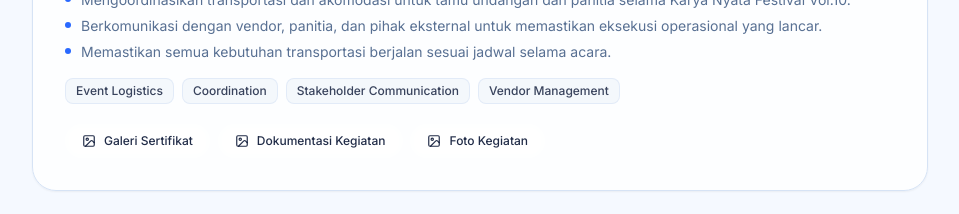
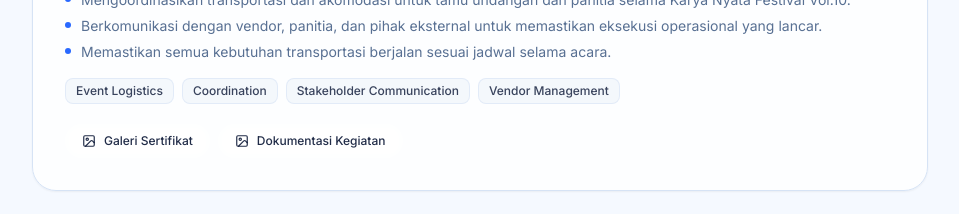
Before and after one commit to YedijaAdyaVesaka/Portofolio_YedijaAdyaVesaka, a Next.js app: page / in a window 1280 px wide. Shown: the part 3460-3674 px from the top of the page, without its empty margins (160-1119 px from the left). Built offline with nearby package versions, Linux system fonts and the light colour scheme.

Commit message:
refactor: merge photos into documentation, remove photos button

```diff
--- a/src/components/sections/home/about-section.tsx
+++ b/src/components/sections/home/about-section.tsx
@@ -12,7 +12,7 @@ import { Marquee } from "@/components/ui/marquee";
 import { useLanguage } from "@/context/language-context";
 import { TechSkills } from "./tech-skills";
 
-type GalleryModal = { type: "certificates" | "documentation" | "photos"; expIndex: number } | null;
+type GalleryModal = { type: "certificates" | "documentation"; expIndex: number } | null;
 
 export function AboutSection() {
     const { t } = useLanguage();
@@ -26,9 +26,7 @@ export function AboutSection() {
 
     /* images for current modal */
     const modalImages = galleryModal
-        ? (galleryModal.type === "photos"
-            ? experiences[galleryModal.expIndex]?.photos
-            : galleryModal.type === "documentation"
+        ? (galleryModal.type === "documentation"
             ? experiences[galleryModal.expIndex]?.documentation
             : experiences[galleryModal.expIndex]?.certificates) ?? []
         : [];
@@ -266,7 +264,7 @@ export function AboutSection() {
                                     )}
 
                                     {/* Gallery Buttons */}
-                                    {((item.certificates && item.certificates.length > 0) || (item.documentation && item.documentation.length > 0) || (item.photos && item.photos.length > 0)) && (
+                                    {((item.certificates && item.certificates.length > 0) || (item.documentation && item.documentation.length > 0)) && (
                                         <div className="mt-5 flex flex-wrap gap-2">
                                             {item.certificates && item.certificates.length > 0 && (
                                                 <button
@@ -288,16 +286,6 @@ export function AboutSection() {
                                                     {t("exp.btn.documentation")}
                                                 </button>
                                             )}
-                                            {item.photos && item.photos.length > 0 && (
-                                                <button
-                                                    type="button"
-                                                    onClick={() => setGalleryModal({ type: "photos", expIndex: i })}
-                                                    className="inline-flex items-center gap-2 rounded-full border border-white/10 bg-white/5 px-4 py-2 text-xs font-medium text-foreground/90 backdrop-blur transition-colors hover:bg-white/10 hover:border-white/20"
-                                                >
-                                                    <ImageIcon className="h-3.5 w-3.5" />
-                                                    {t("exp.btn.photos")}
-                                                </button>
-                                            )}
                                         </div>
                                     )}
 
@@ -308,15 +296,15 @@ export function AboutSection() {
                 </div>
             </section>
 
-            {/* ========================= Gallery Grid Modal (certificates / documentation / photos) ========================= */}
+            {/* ========================= Gallery Grid Modal (certificates / documentation) ========================= */}
             <Modal
                 open={galleryModal !== null}
                 onClose={closeAll}
-                label={galleryModal?.type === "photos" ? t("exp.btn.photos") : galleryModal?.type === "documentation" ? t("exp.btn.documentation") : t("exp.btn.certificates")}
+                label={galleryModal?.type === "documentation" ? t("exp.btn.documentation") : t("exp.btn.certificates")}
                 className="max-w-4xl rounded-2xl"
             >
                 <div className="p-6 md:p-8">
-                    <h2 className="mb-6 text-lg font-bold text-foreground">{galleryModal?.type === "photos" ? t("exp.btn.photos") : galleryModal?.type === "documentation" ? t("exp.btn.documentation") : t("exp.btn.certificates")}</h2>
+                    <h2 className="mb-6 text-lg font-bold text-foreground">{galleryModal?.type === "documentation" ? t("exp.btn.documentation") : t("exp.btn.certificates")}</h2>
                     <div className="grid grid-cols-1 gap-4 sm:grid-cols-2">
                         {modalImages.map((src, idx) =>
                             src.endsWith(".pdf") ? (
--- a/src/lib/data/company.ts
+++ b/src/lib/data/company.ts
@@ -42,8 +42,7 @@ export const experiences: TimelineItem[] = [
     ],
     tags: ["Event Logistics", "Coordination", "Stakeholder Communication", "Vendor Management"],
     certificates: ["/images/certificates/Sertifikat PIC_KNF Vol.10.png"],
-    documentation: ["/images/documentation/knf-doc-1.webp", "/images/documentation/knf-doc-2.webp", "/images/documentation/knf-doc-3.webp"],
-    photos: ["/images/photos/KARYA NYATA FESTIVAL 1.png"],
+    documentation: ["/images/photos/KARYA NYATA FESTIVAL 1.png"],
     proofs: [
       {
         type: "certificate",
```
